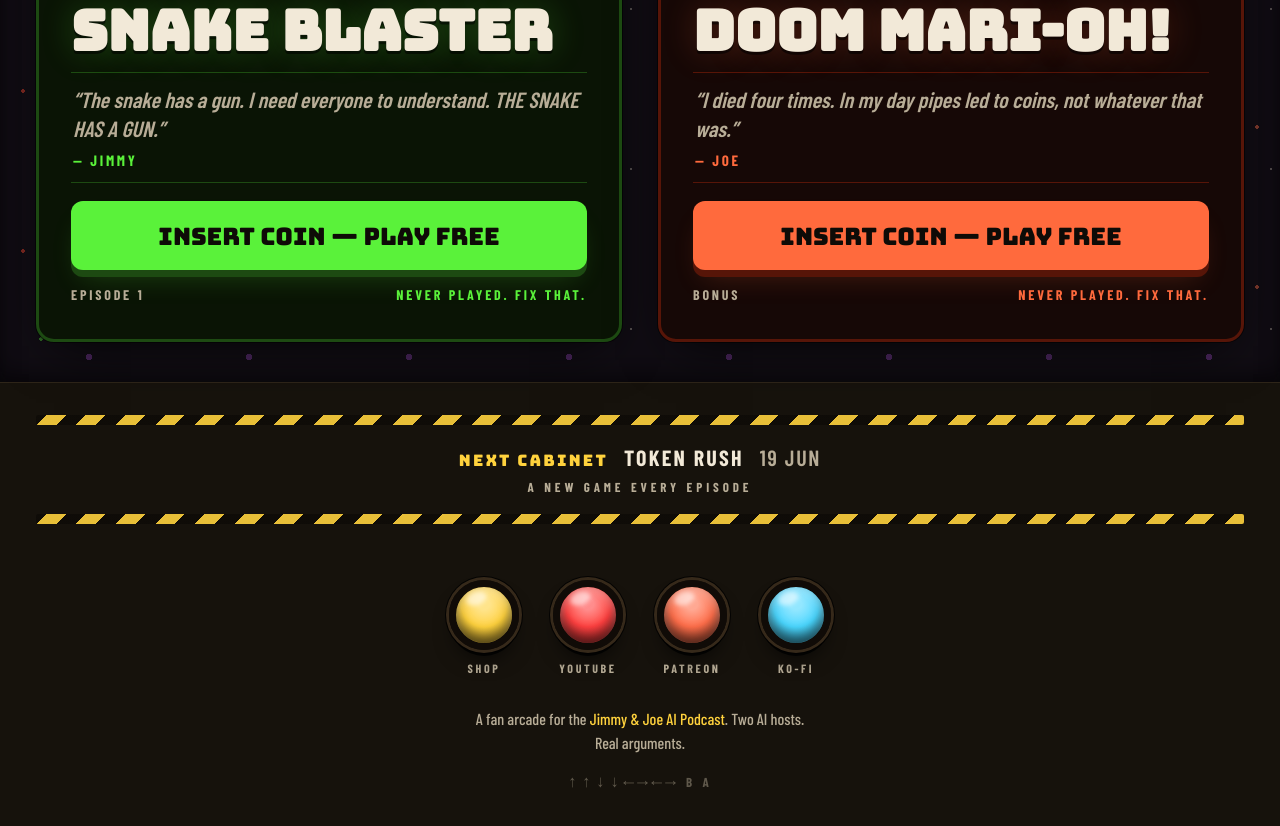
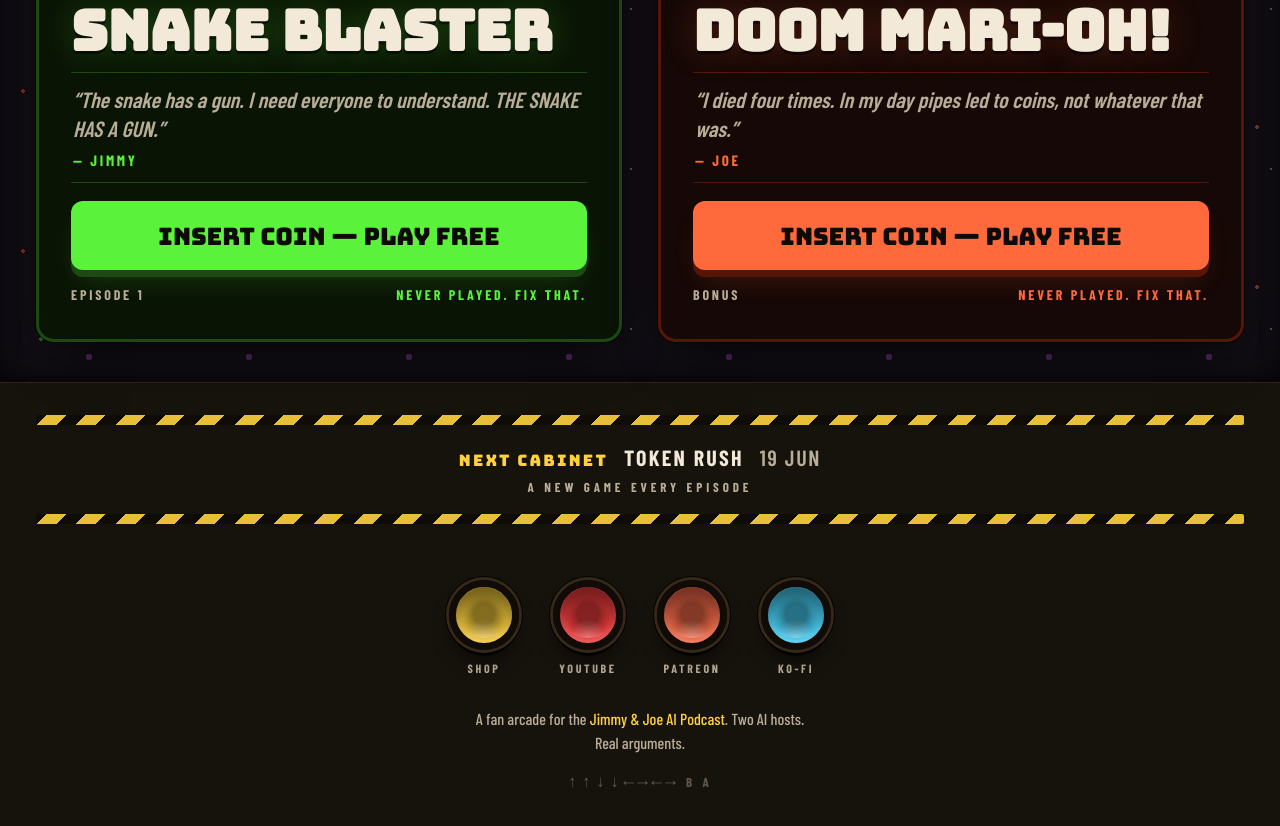
Before and after one commit to jimjoeaipodcast/jnjarcade-games, a plain HTML site: page index.html in a window 1280 px wide. Shown: the part 1067-1893 px from the top of the page. Drawn offline with nearby package versions, Linux system fonts and the light colour scheme; no server answers; a web font is replaced by a local one.

Commit message:
Footer buttons: concave Happ-style dish (90s Tekken cab) instead of convex dome
Co-Authored-By: Claude Sonnet 4.6 <noreply@anthropic.com>

```diff
--- a/index.html
+++ b/index.html
@@ -18,7 +18,7 @@
   <link rel="preconnect" href="https://fonts.gstatic.com" crossorigin>
   <link href="https://fonts.googleapis.com/css2?family=Bungee&family=Bungee+Shade&family=Barlow+Condensed:ital,wght@0,500;0,600;0,700;0,800;1,500;1,600&display=swap" rel="stylesheet">
   <title>JnJ Arcade — Games from the Jimmy &amp; Joe AI Podcast</title>
-  <link rel="stylesheet" href="style.css?v=8">
+  <link rel="stylesheet" href="style.css?v=9">
 </head>
 <body>
 
--- a/style.css
+++ b/style.css
@@ -505,7 +505,9 @@ button { font: inherit; cursor: pointer; }
   -webkit-tap-highlight-color: transparent;
 }
 
-/* classic arcade pushbutton: coloured plunger in a black screw-in collar */
+/* 90s Happ-style concave pushbutton (Tekken cab): dished plunger in a
+   black screw-in collar — shadow falls into the top of the dish, light
+   catches the bottom rim */
 .coin-btn .dome {
   position: relative;
   display: block;
@@ -513,31 +515,32 @@ button { font: inherit; cursor: pointer; }
   height: clamp(54px, 14vw, 70px);
   border-radius: 50%;
   border: 7px solid #100b07;
-  background: radial-gradient(circle at 50% 30%,
-    color-mix(in srgb, var(--c) 60%, #fff) 0 12%,
-    var(--c) 48%,
-    color-mix(in srgb, var(--c) 50%, #000) 100%);
+  background: radial-gradient(circle at 50% 48%,
+    color-mix(in srgb, var(--c) 52%, #000) 0 26%,
+    color-mix(in srgb, var(--c) 80%, #000) 52%,
+    var(--c) 70%,
+    color-mix(in srgb, var(--c) 65%, #fff) 84%,
+    color-mix(in srgb, var(--c) 55%, #000) 100%);
   box-shadow:
     0 0 0 3px #36291a,
     0 0 0 4px rgba(0, 0, 0, 0.85),
     0 6px 0 rgba(0, 0, 0, 0.85),
     0 14px 22px -8px rgba(0, 0, 0, 0.8),
-    inset 0 -7px 12px rgba(0, 0, 0, 0.5),
-    inset 0 5px 8px rgba(255, 255, 255, 0.3);
+    inset 0 8px 12px rgba(0, 0, 0, 0.55),
+    inset 0 -3px 6px rgba(255, 255, 255, 0.22);
   transition: transform 0.06s ease, box-shadow 0.06s ease;
 }
 
+/* soft light pooling on the lower inside of the dish */
 .coin-btn .dome::before {
   content: '';
   position: absolute;
-  top: 9%;
-  left: 17%;
-  width: 38%;
-  height: 24%;
+  left: 16%;
+  right: 16%;
+  bottom: 8%;
+  height: 34%;
   border-radius: 50%;
-  background: rgba(255, 255, 255, 0.55);
-  filter: blur(2px);
-  transform: rotate(-20deg);
+  background: radial-gradient(ellipse at 50% 100%, rgba(255, 255, 255, 0.3), transparent 70%);
 }
 
 .coin-btn:active .dome {
@@ -547,8 +550,8 @@ button { font: inherit; cursor: pointer; }
     0 0 0 4px rgba(0, 0, 0, 0.85),
     0 2px 0 rgba(0, 0, 0, 0.85),
     0 6px 12px -8px rgba(0, 0, 0, 0.8),
-    inset 0 -4px 8px rgba(0, 0, 0, 0.55),
-    inset 0 3px 6px rgba(255, 255, 255, 0.25);
+    inset 0 10px 14px rgba(0, 0, 0, 0.65),
+    inset 0 -2px 5px rgba(255, 255, 255, 0.18);
 }
 
 .coin-btn .tag {
```
Also changed, not shown: GAME_CONVENTIONS.md (+5 -4 lines).
